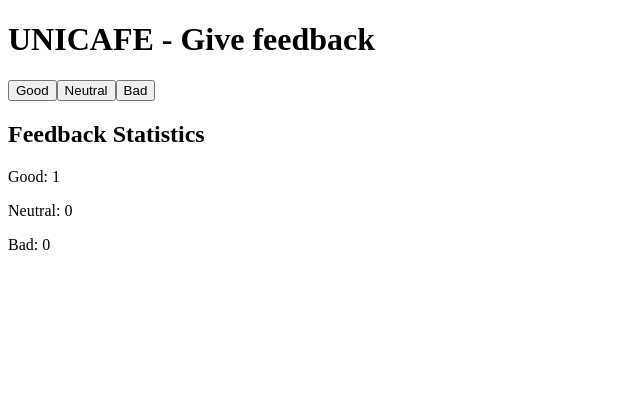
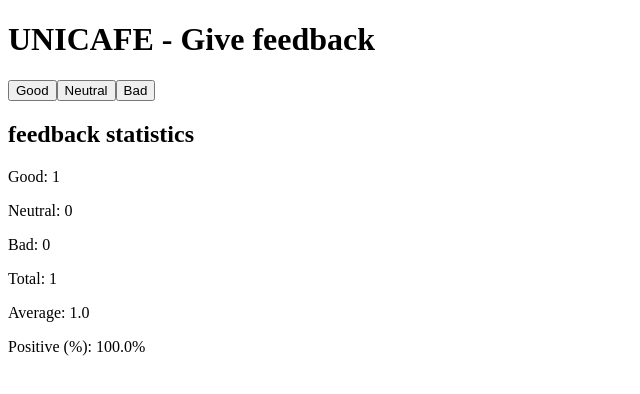
Before and after one commit to veikkoma/fullstack, a React (Create React App) app in the folder part1/unicafe/: page / in a window 1280 px wide. Both pictures are taken after a click on the button "Good". Shown: the top 394 px of the page, without its empty margins (0-640 px from the left). Built offline with nearby package versions, Linux system fonts and the light colour scheme.

Commit message:
1.7 - more statistics!

```diff
--- a/part1/unicafe/src/App.js
+++ b/part1/unicafe/src/App.js
@@ -4,6 +4,12 @@
   const [good, setGood] = useState(0);
   const [neutral, setNeutral] = useState(0);
   const [bad, setBad] = useState(0);
+
+  // Laskelmat
+  const total = good + neutral + bad;
+  const average = total === 0 ? 0 : (good - bad) / total;
+  const positivePercentage = total === 0 ? 0 : (good / total) * 100;
+
 
   return (
     <div>
@@ -12,11 +18,20 @@
       <button onClick={() => setNeutral(neutral + 1)}>Neutral</button>
       <button onClick={() => setBad(bad + 1)}>Bad</button>
 
-      <h2>Feedback Statistics</h2>
-      {/* feedback statistics */}
+    {/* feedback statistics  - add total average and positive % ? */}
+    <h2>feedback statistics</h2>
+        {total === 0 ? (
+          <p>No feedback</p>
+        ) : (
+          <div>
             <p>Good: {good}</p>
             <p>Neutral: {neutral}</p>
             <p>Bad: {bad}</p>
+            <p>Total: {total}</p>
+            <p>Average: {average.toFixed(1)}</p>
+            <p>Positive (%): {positivePercentage.toFixed(1)}%</p>
+          </div>
+        )}
       </div>
     );
   };
```
Lines whose indentation alone changed are shown as unchanged.
